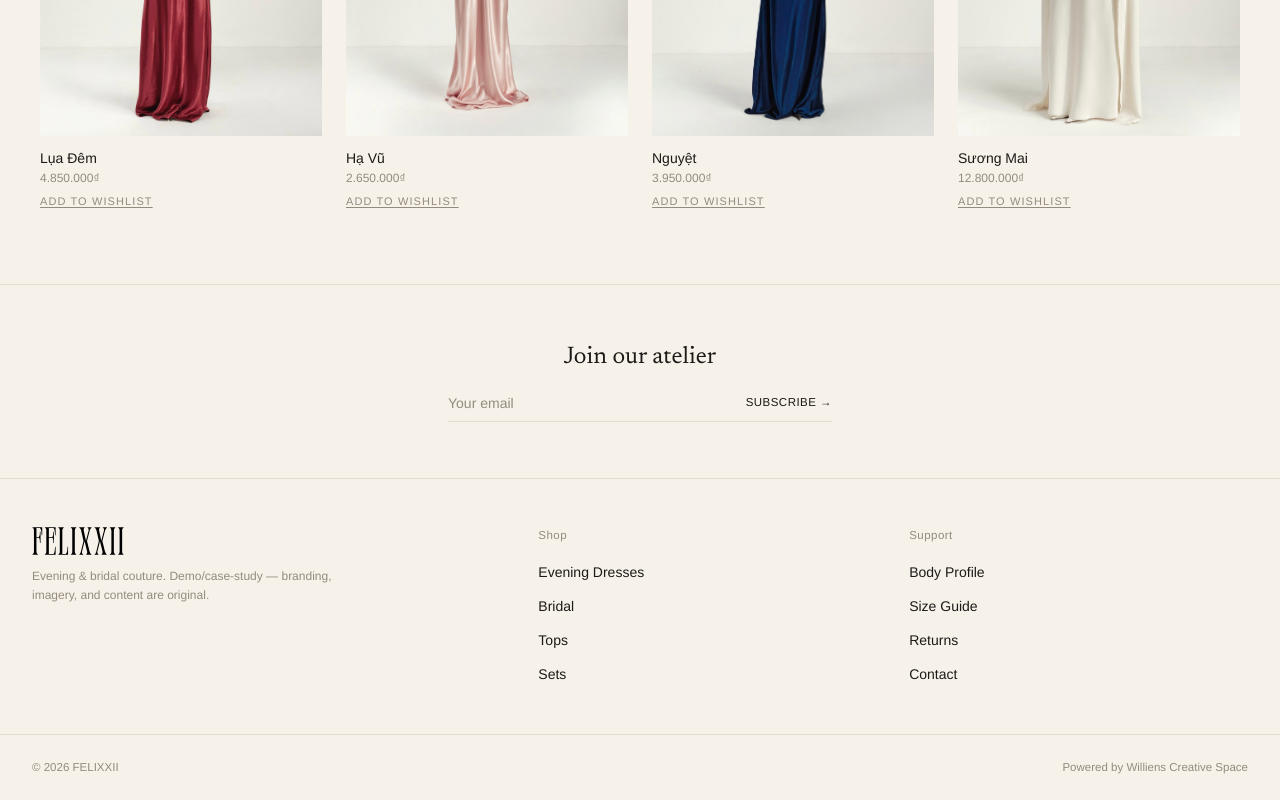
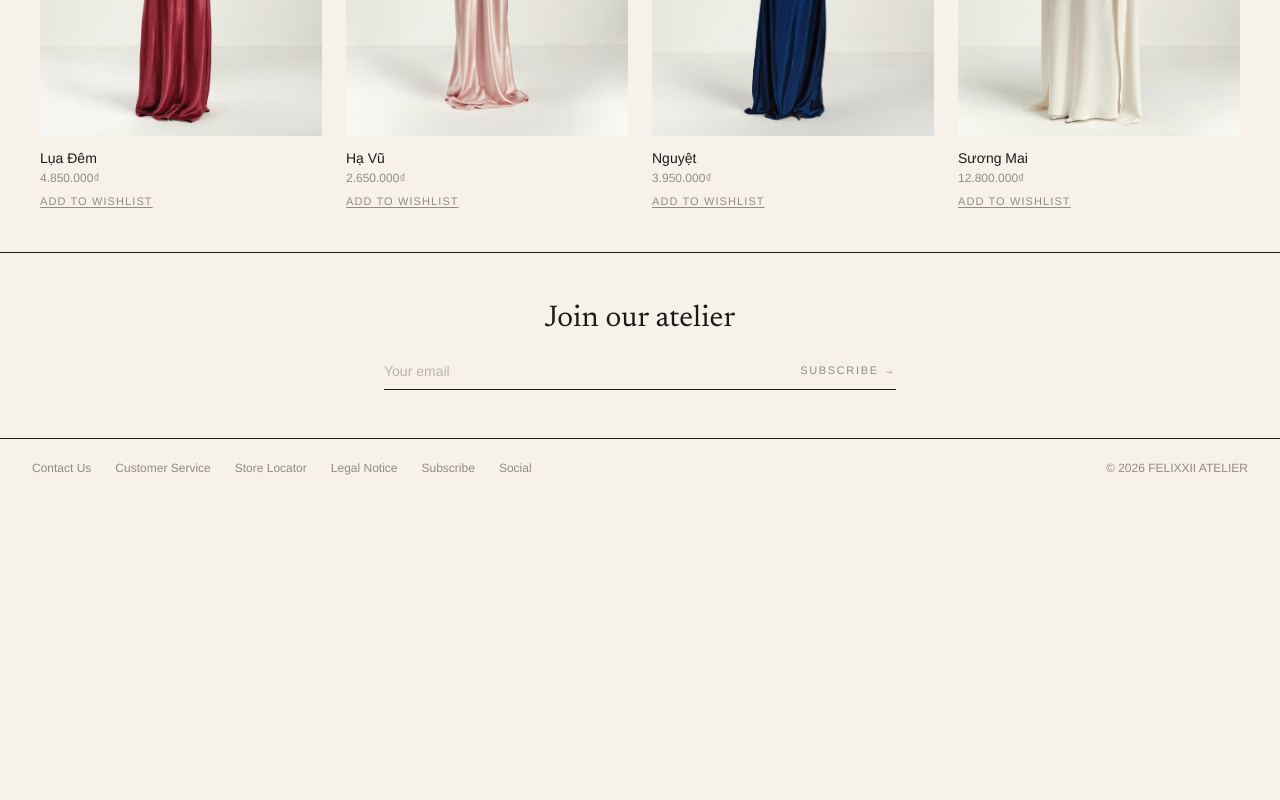
Before and after one commit to hoanganhuynh/FELIXXII, a React (Vite) app: page / in a window 1280 px wide. Shown: the part 2049-2849 px from the top of the page. After the commit the page ends 2546 px from the top, so only its background shows below. Built offline with nearby package versions, Linux system fonts and the light colour scheme; no server answers; the database is empty.

Commit message:
Update footer to match Figma design
- Remove logo/Shop/Support columns
- Keep centered 'Join our atelier' email signup
- Bottom bar: 6 links left + copyright right

Co-Authored-By: Claude Sonnet 4.6 <noreply@anthropic.com>

```diff
--- a/src/components/Footer.tsx
+++ b/src/components/Footer.tsx
@@ -1,59 +1,53 @@
-import { Link } from "react-router-dom";
+export default function Footer() {
+  const year = new Date().getFullYear();
 
-const cols: { title: string; links: [string, string][] }[] = [
-  {
-    title: "Shop",
-    links: [
-      ["Evening Dresses", "/shop?cat=dam-da-hoi"],
-      ["Bridal", "/shop?cat=dam-bridal"],
-      ["Tops", "/shop?cat=ao"],
-      ["Sets", "/shop?cat=set"],
-    ],
-  },
-  {
-    title: "Support",
-    links: [
-      ["Body Profile", "/about"],
-      ["Size Guide", "/about"],
-      ["Returns", "/about"],
-      ["Contact", "/about"],
-    ],
-  },
-];
+  const links = [
+    { label: "Contact Us", href: "/about" },
+    { label: "Customer Service", href: "/about" },
+    { label: "Store Locator", href: "/about" },
+    { label: "Legal Notice", href: "/about" },
+    { label: "Subscribe", href: "/about" },
+    { label: "Social", href: "/about" },
+  ];
 
-export default function Footer() {
   return (
-    <footer className="mt-8 border-t edge">
-      <div className="border-b edge px-5 py-14 text-center md:px-8">
-        <p className="font-serif text-2xl">Join our atelier</p>
-        <form onSubmit={(e) => e.preventDefault()} className="mx-auto mt-5 flex max-w-sm items-center border-b edge pb-2">
-          <input type="email" required placeholder="Your email" className="w-full bg-transparent text-sm placeholder:text-ink-soft focus:outline-none" />
-          <button className="label shrink-0">SUBSCRIBE →</button>
+    <footer className="border-t border-[var(--color-edge)]">
+      {/* Email signup */}
+      <div className="flex flex-col items-center px-6 py-12 text-center">
+        <p className="font-serif text-2xl md:text-3xl">Join our atelier</p>
+        <form
+          onSubmit={(e) => e.preventDefault()}
+          className="mt-6 flex w-full max-w-lg items-center border-b border-[var(--color-edge)] pb-2"
+        >
+          <input
+            type="email"
+            required
+            placeholder="Your email"
+            className="w-full bg-transparent text-sm text-ink placeholder:text-ink-soft/60 focus:outline-none"
+          />
+          <button
+            type="submit"
+            className="shrink-0 text-[11px] tracking-[0.15em] uppercase text-ink-soft hover:text-ink transition-colors"
+          >
+            Subscribe →
+          </button>
         </form>
       </div>
 
-      <div className="mx-auto grid max-w-[1800px] gap-8 px-5 py-12 md:grid-cols-[1.4fr_1fr_1fr] md:px-8">
-        <div>
-          <img src="/logo.svg" alt="FELIXXII" className="h-7 w-auto" />
-          <p className="mt-3 max-w-xs text-xs leading-relaxed text-ink-soft">
-            Evening & bridal couture. Demo/case-study — branding, imagery, and content are original.
-          </p>
-        </div>
-        {cols.map((c) => (
-          <div key={c.title}>
-            <p className="label text-ink-soft">{c.title}</p>
-            <ul className="mt-4 space-y-2.5">
-              {c.links.map(([label, to]) => (
-                <li key={label}><Link to={to} className="text-sm link-underline">{label}</Link></li>
-              ))}
-            </ul>
-          </div>
-        ))}
-      </div>
-
-      <div className="mx-auto flex max-w-[1800px] flex-col justify-between gap-3 border-t edge px-5 py-6 text-[0.72rem] text-ink-soft md:flex-row md:px-8">
-        <span>© {new Date().getFullYear()} FELIXXII</span>
-        <span>Powered by <a href="https://williens.com" target="_blank" rel="noopener noreferrer" className="hover:text-ink transition-colors">Williens Creative Space</a></span>
+      {/* Bottom bar */}
+      <div className="border-t border-[var(--color-edge)] flex flex-wrap items-center justify-between gap-x-6 gap-y-3 px-6 py-5 md:px-8">
+        <nav className="flex flex-wrap gap-x-6 gap-y-2">
+          {links.map((l) => (
+            <a
+              key={l.label}
+              href={l.href}
+              className="text-[12px] text-ink-soft hover:text-ink transition-colors"
+            >
+              {l.label}
+            </a>
+          ))}
+        </nav>
+        <p className="text-[12px] text-ink-soft">© {year} FELIXXII ATELIER</p>
       </div>
     </footer>
   );
```
